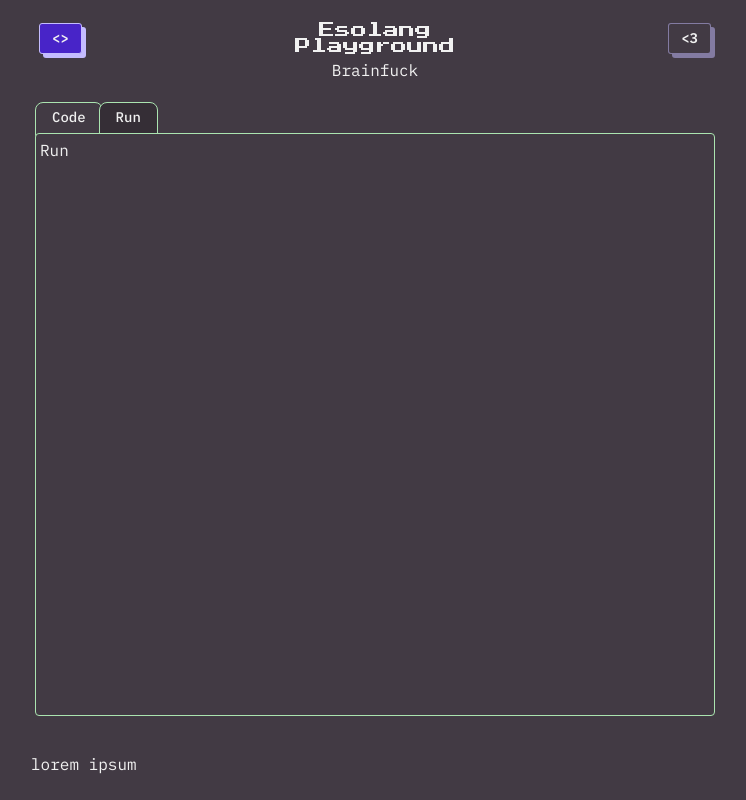
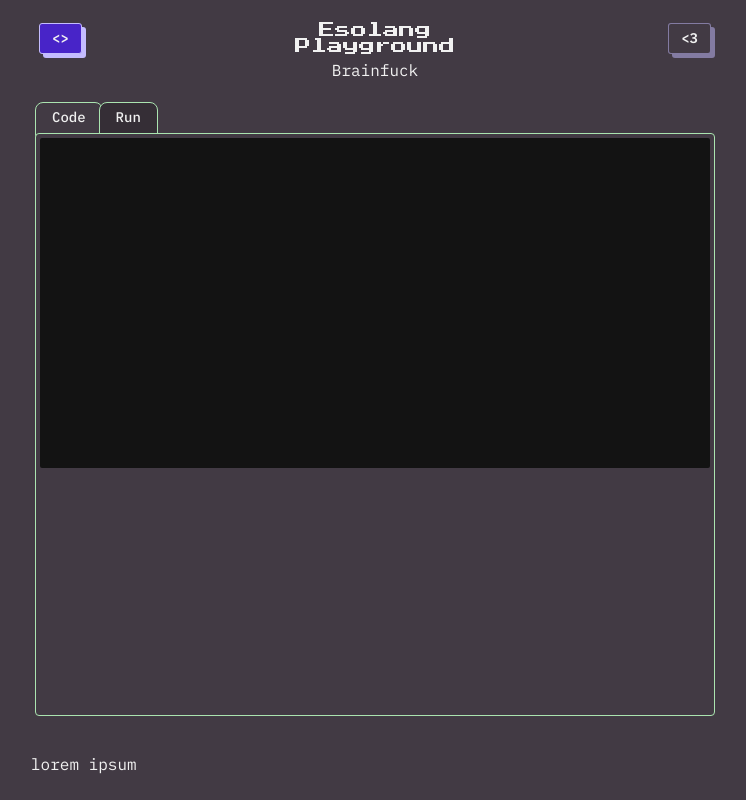
Before and after one commit to aeron13/esolang-playground, a Nuxt app: page / in a window 1280 px wide. Both pictures are taken after a click on the button "Run". Shown: the whole page, without its empty margins (265-1011 px from the left). Built offline with nearby package versions, Linux system fonts and the light colour scheme.

Commit message:
Run component

```diff
--- /dev/null
+++ b/app/components/Run.vue
@@ -0,0 +1,10 @@
+<template>
+    <div class="w-full">
+        <div class="bg-dark-900 w-full h-[330px] rounded-sm p-2">
+            <code class="font-semibold text-base inline-block font-sans tracking-wider">
+            </code>
+        </div>
+        <div class="px-5 pt-4">
+        </div>
+    </div>
+</template>
--- a/app/pages/index.vue
+++ b/app/pages/index.vue
@@ -8,9 +8,7 @@
                 <Code></Code>
             </template>
             <template #tab2>
-                <div>
-                    Run
-                </div>
+                <Run></Run>
             </template>
         </UiTabs>
     </div>
```
